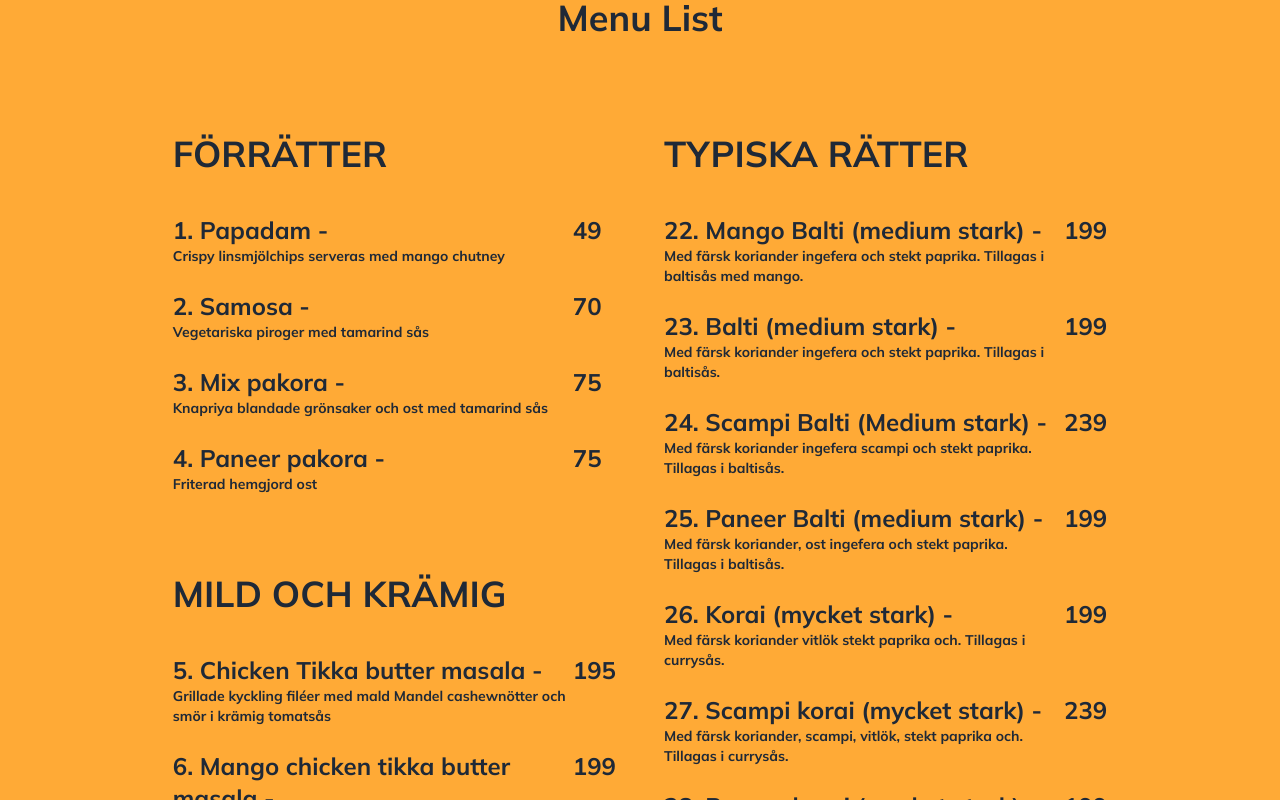
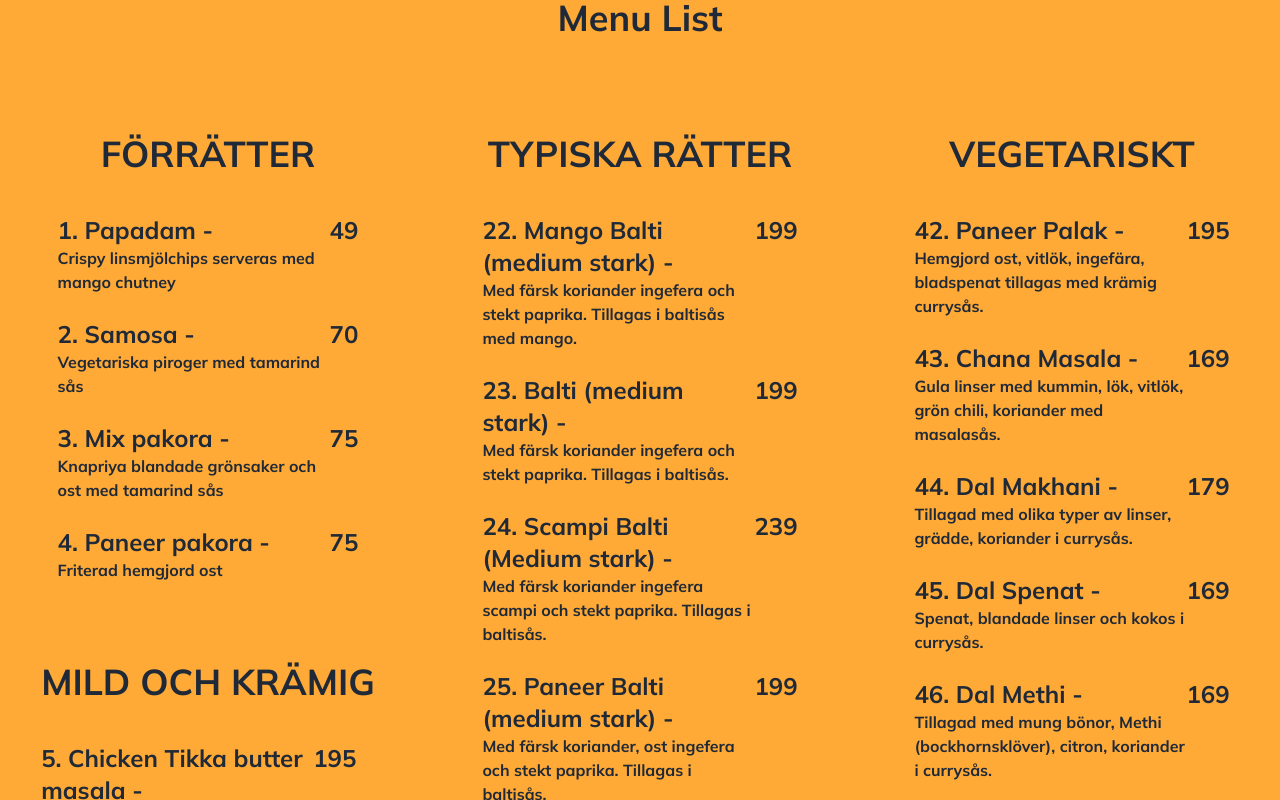
Before and after one commit to SWEDWEB-LIMITED/gnesta_indiska_client, a React (Vite) app: page / in a window 1280 px wide. Shown: the part 1520-2320 px from the top of the page. Built offline with nearby package versions, Linux system fonts and the light colour scheme.

Commit message:
bug fixes

```diff
--- a/src/Pages/Home/RecipeMenu/ReceipyCard.tsx
+++ b/src/Pages/Home/RecipeMenu/ReceipyCard.tsx
@@ -5,9 +5,9 @@ export default function ReceipyCard({ items, keyGenerator }: ReceipyCardProps) {
     <div key={keyGenerator()} className="flex flex-col gap-y-6">
       {items.items.map((data: ReceipyCardType) => (
         <div key={keyGenerator()}>
-          <div className="flex text-sm">
-            <div className="w-[25rem]">
-              <p className="text-2xl">
+          <div className="flex">
+            <div className="w-[17rem]">
+              <p className="text-xl lg:text-2xl">
                 {data.serial}. {data.name} -
               </p>
               <p>{data.description} </p>
--- a/src/Pages/Home/RecipeMenu/RecipeMenu.tsx
+++ b/src/Pages/Home/RecipeMenu/RecipeMenu.tsx
@@ -19,10 +19,12 @@ export default function RecipeMenu() {
 
   const dynamicMapData = (jsonData: ItemsType[]) => {
     return (
-      <div>
+      <div className="">
         {jsonData.map((data, index) => (
           <div key={index}>
-            <h2 className="text-4xl mb-10 font-bold">{data.category}</h2>
+            <p className="text-center text-2xl lg:text-3xl xl:text-4xl mb-10 font-bold">
+              {data.category}
+            </p>
             <ReceipyCard items={data} keyGenerator={keyGenerator} />
           </div>
         ))}
@@ -32,19 +34,16 @@ export default function RecipeMenu() {
 
   return (
     <>
-      <div className="bg-[#ffaa36] font-bold mt-[-3rem] py-[3rem]">
+      <div className="bg-[#ffaa36] font-bold mt-[-3rem] py-[3rem] overflow-hidden">
         <h1 className="text-4xl font-bold mb-[6rem] text-center">Menu List</h1>
 
-        <div className="flex w-full justify-center flex-wrap gap-[48px]">
-          {/* 1 */}
-          <div className="flex flex-col gap-[5rem]">
+        <div className="grid sm:grid-cols-1 md:grid-cols-2 xl:grid-cols-3 gap-x-4 gap-y-[5rem]">
+          <div className="flex flex-col gap-[5rem] items-center ">
             {dynamicMapData(items_1)}
             {dynamicMapData(items_2)}
             {dynamicMapData(items_3)}
           </div>
-
-          {/* 2 */}
-          <div className="flex flex-col gap-[5rem] items-center">
+          <div className="flex flex-col gap-[5rem] items-center ">
             {dynamicMapData(items_4)}
             <img
               src="logo.png"
@@ -53,30 +52,48 @@ export default function RecipeMenu() {
             />
             {dynamicMapData(items_5)}
           </div>
-
-          {/* 3 */}
-          <div className="flex flex-col gap-[5rem]">
+          <div className="flex flex-col gap-[5rem] items-center ">
             {dynamicMapData(items_6)}
             {dynamicMapData(items_7)}
-            <div className="flex flex-col gap-[5rem] sm:flex md:hidden lg:hidden xl:hidden 2xl:flex">
+
+            <div className="flex sm:flex md:hidden xl:flex flex-col gap-[5rem] items-center ">
               {dynamicMapData(items_8)}
               {dynamicMapData(items_9)}
+
+              <div className={`mt-[5rem] text-center text-xl `}>
+              <p> Stora Torget 5, 64631 Gnesta</p>
+              <p className="font-bold">Telefon: 0158 106 68</p>
+              <p className="mt-5">Öppettider:</p>
+              <p className="font-bold">Mân-fre 11:00-21:00</p>
+              <p className="font-bold"> Lör-sön 13:00-21:00</p>
+              <p className=" font-bold mt-5">
+                {" "}
+                För avhämtning och beställining:- <br className="sm:block" />{" "}
+                0158 106 68
+              </p>
+            </div>
+
+            </div>
+
+
+          </div>
+
+          <div className="hidden sm:hidden md:flex xl:hidden md:mt-[-9rem] flex-col gap-[5rem] items-center ">
+            {dynamicMapData(items_8)}
+            {dynamicMapData(items_9)}
+            <div className={`mt-[5rem] text-center text-xl `}>
+              <p> Stora Torget 5, 64631 Gnesta</p>
+              <p className="font-bold">Telefon: 0158 106 68</p>
+              <p className="mt-5">Öppettider:</p>
+              <p className="font-bold">Mân-fre 11:00-21:00</p>
+              <p className="font-bold"> Lör-sön 13:00-21:00</p>
+              <p className=" font-bold mt-5">
+                {" "}
+                För avhämtning och beställining:- <br className="sm:block" />{" "}
+                0158 106 68
+              </p>
             </div>
           </div>
-
-          <div className="flex flex-col gap-[5rem] sm:hidden md:flex lg:flex xl:flex 2xl:hidden">
-            {dynamicMapData(items_8)}
-            {dynamicMapData(items_9)}
-          </div>
-        </div>
-
-        <div className="mt-[5rem] text-center text-xl">
-          <p> Stora Torget 5, 64631 Gnesta</p>
-          <p className="font-bold">Telefon: 0158 106 68</p>
-          <p className="mt-5">Öppettider:</p>
-          <p className="font-bold">Mân-fre 11:00-21:00</p>
-          <p className="font-bold"> Lör-sön 13:00-21:00</p>
-          <p className=" font-bold mt-5"> För avhämtning och beställining:- 0158 106 68</p>
         </div>
       </div>
     </>
```
